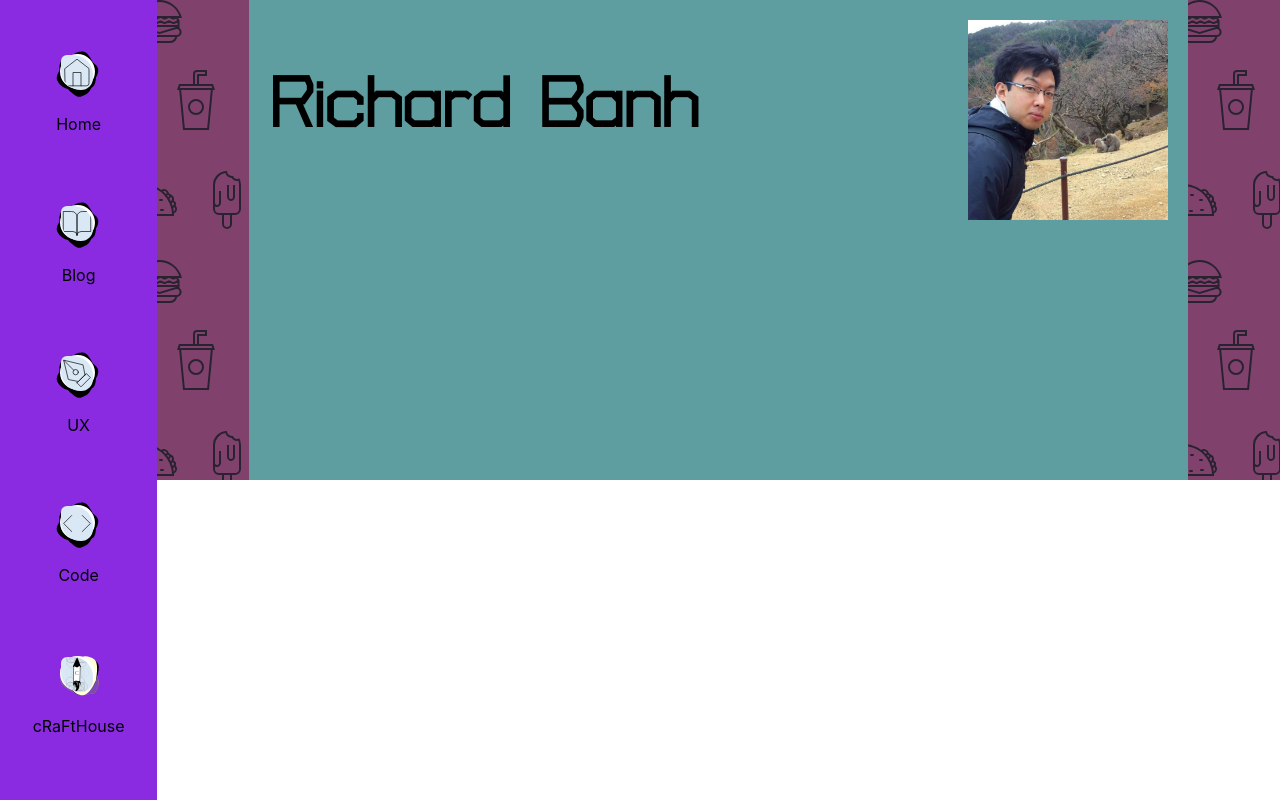
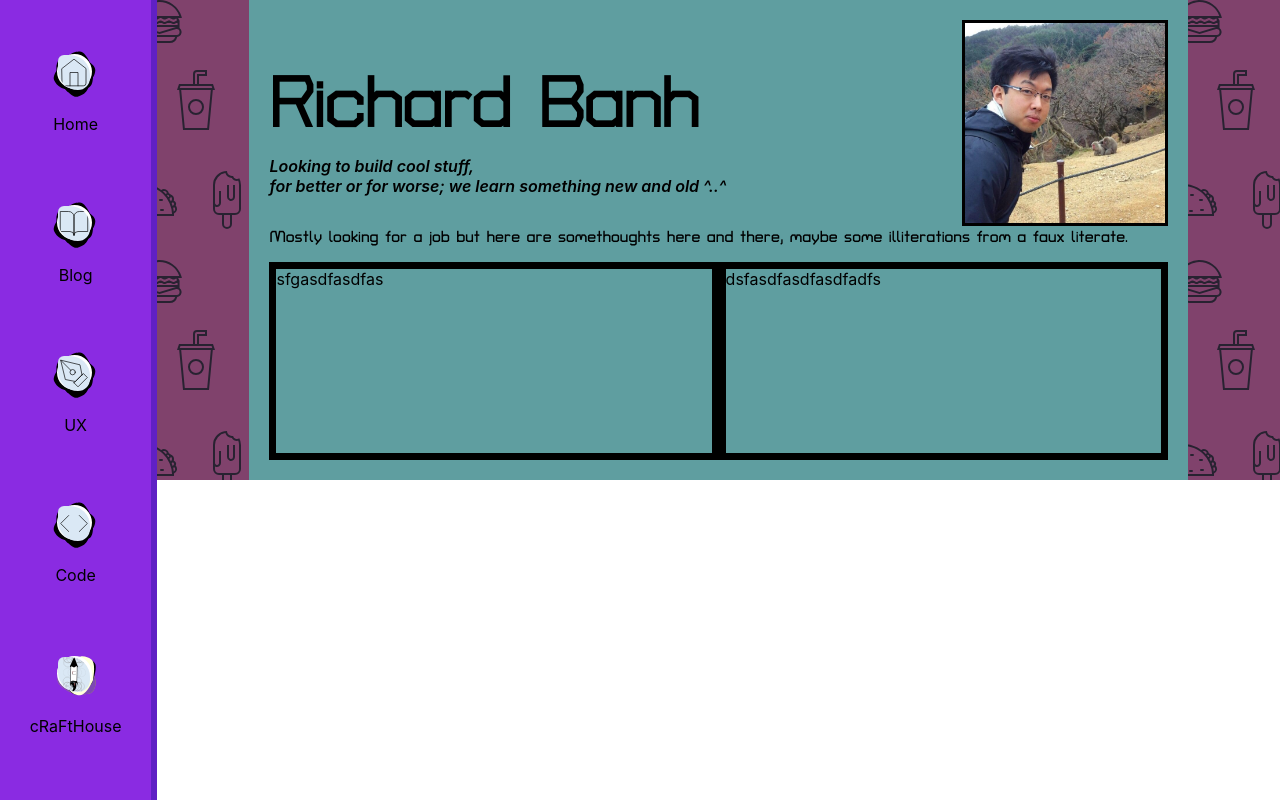
Before and after one commit to RichardBanh/web, a React (Create React App) app: page / in a window 1280 px wide. Built offline with nearby package versions, Linux system fonts and the light colour scheme.

Commit message:
layout of top splash

```diff
--- a/src/Components/Landing.jsx
+++ b/src/Components/Landing.jsx
@@ -8,9 +8,22 @@ function Landing() {
   return (
     <div className='landing background_landing'>
       <div className='wrapper'>
-        <h1>Richard Banh</h1>
-        <img className="landing_profilepic" src={profilepic} alt=""/>
+        <div className='subtop'>
+          <h1>Richard Banh</h1>
+          <img className="landing_profilepic" src={profilepic} alt=""/>
+        </div>
+        <p className='text'>Looking to build cool stuff, <br/>for better or for worse; we learn something new and old ^..^</p>
+        <p className='font'>Mostly looking for a job but here are somethoughts here and there, maybe some illiterations from a faux literate. </p>
+        <div className='bottom-block'>
+          <div className='side'>
+            sfgasdfasdfas
+          </div>
+          <div className='side'>
+          dsfasdfasdfasdfadfs
+        </div>
+        </div>
       </div>
+      <div className='wrapper_bottom'></div>
     </div>
   )
 }
--- a/src/index.css
+++ b/src/index.css
@@ -17,7 +17,7 @@
 html {
 	height: 100%;
 	margin: 0px;
-	font-family: "turtle";
+	font-family: turtle;
 }
 
 body {
@@ -67,6 +67,8 @@ code {
 	width: 100%;
 	justify-content: space-evenly;
 	background-color: blueviolet;
+	border-right: 6px solid;
+	border-color:#2196
 }
 
 li a {
@@ -86,6 +88,7 @@ li a {
 	animation-duration: 2s;
 	animation-name: push;
 	transition: width 2s;
+
 }
 
 .sandwich:hover {
@@ -229,13 +232,14 @@ li a {
 
 .wrapper {
 	margin-left: auto;
-  margin-right: auto;
-  padding:20px;
+  	margin-right: auto;
+  	padding:20px;
 	width: 80%;
 	background-color: cadetblue;
 	display: flex;
-	justify-content: space-between;
+	flex-direction: column;
 }
+
 .wrapper h1 {
 	font-family: turtle;
 	font-size: 70px;
@@ -247,5 +251,36 @@ li a {
 }
 
 .landing_profilepic {
-	height: 200px;
+  height: 200px;
+  border-width: 4px;
+  border: black;
+  border-style:solid;
+
 }
+
+.subtop {
+	display: flex;
+	justify-content: space-between;
+}
+
+.text {
+	margin-top: -70px;
+	font-style: italic;
+	font-weight: 600;
+}
+
+.font {
+	font-family: turtle-b;
+}
+
+.side {
+	width: 50%;
+	border: 7px solid;
+}
+
+.bottom-block{
+	display: flex;
+	width: 100%;
+	height: 100%;
+
+}
```
